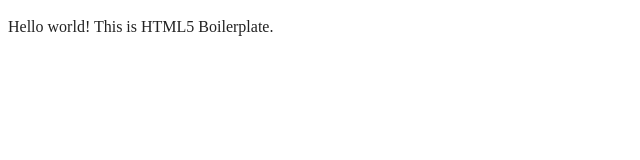
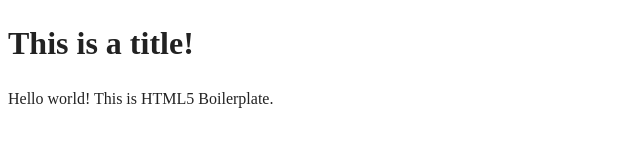
Before and after one commit to krbencze/HTML_dummy_website, a website built with webpack: page index.html in a window 1280 px wide. Shown: the whole page, without its empty margins (0-640 px from the left). Built offline with nearby package versions, Linux system fonts and the light colour scheme.

Commit message:
Add title and title text

```diff
--- a/index.html
+++ b/index.html
@@ -4,7 +4,7 @@
 <head>
   <meta charset="utf-8">
   <meta name="viewport" content="width=device-width, initial-scale=1">
-  <title></title>
+  <title>K.B. HTML dummy</title>
   <link rel="stylesheet" href="css/style.css">
   <meta name="description" content="">
 
@@ -25,6 +25,7 @@
 <body>
 
   <!-- Add your site or application content here -->
+  <h1>This is a title!</h1>
   <p>Hello world! This is HTML5 Boilerplate.</p>
   <script src="js/app.js"></script>
 
```
